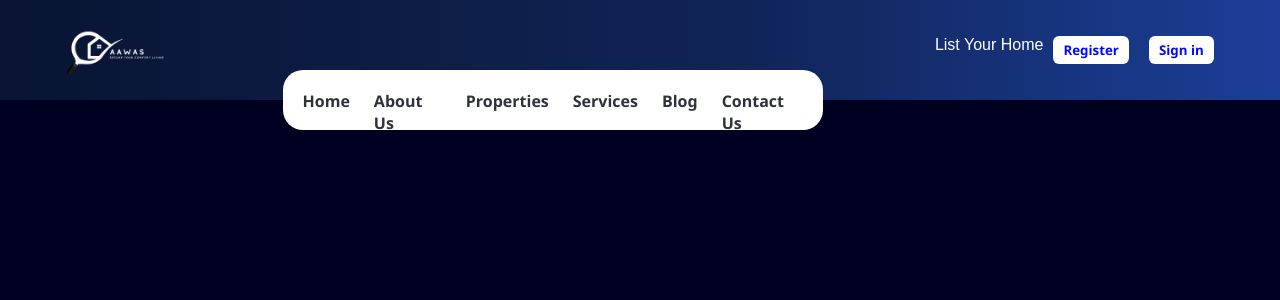
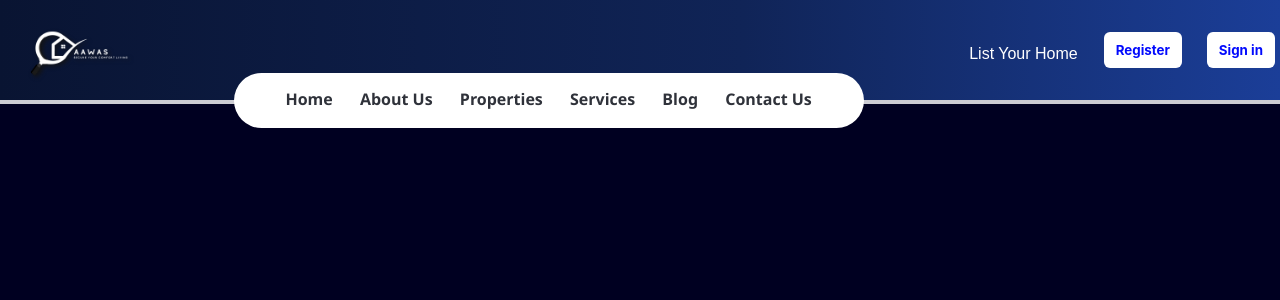
Before and after one commit to Mausam10/Aawas, a PHP site: page /Home.html in a window 1280 px wide. Shown: the top 300 px of the page. Run offline with PHP 8.4, Linux system fonts and the light colour scheme.

Commit message:
Separation line

```diff
--- a/Home.html
+++ b/Home.html
@@ -23,10 +23,11 @@
 
             <div class="flex">
                 <div class="list">List Your Home</div>
-                <button class="btn">Register</button>
-                <button class="btn">Sign in</button>
+                <button class="btn-reg">Register</button>
+                <button class="btn-sign">Sign in</button>
             </div>
         </nav>
+        <div class="separation"></div>
     </header>
     <section>
 
--- a/style1.css
+++ b/style1.css
@@ -25,6 +25,9 @@ nav img{
   width: 114px;
   position: relative;
   z-index: 10;
+  filter: drop-shadow(2px 2px 2px #131313);
+  margin-left: 20px;
+
 }
 /* .logo{
     width: 100px;
@@ -38,21 +41,24 @@ nav img{
 nav ul{
     list-style: none;
     display: flex;
-    gap: 1.5rem;
+    gap: 1.7rem;
     justify-content: center;
     position: relative;
 
 }
 nav .menu{
     justify-content: center;
-    height: 20px;
+    height: 25px;
     background-color: White;
     margin-top: 100px;
-    padding: 20px;
-    width: 500px;
-    border-radius: 20px;
+    margin-left: auto;
+    margin-right: auto;
+    padding: 15px;
+    width: 600px;
+    border-radius: 30px;
     box-shadow: 0 6;
     position: relative;
+    border: none;
 }
 nav ul li{
     display: flex;
@@ -73,17 +79,38 @@ nav ul li a{
 .list{
     align-items: center;
     justify-content: space-between;
-    margin-top: 10px;
+    margin-top: 12px;
+    margin-right: 15px;
+    padding:6px;
 }
-.btn{
+.btn-reg{
 background-color: #ffffff;
 color: rgb(2, 10, 253);
-margin: 10px;
-padding: 5px 10px;
+margin: 5px;
+margin-right: 20px;
+padding: 10px 12px;
 border-radius: 6px;
-font-family: 'Segoe UI', Tahoma, Geneva, Verdana, sans-serif;
-font-weight: bold;
+font-family: 'Inter',sans-serif;
+font-weight: bolder;
 position: relative;
 cursor: pointer;
 border: none;
 }
+
+.btn-sign{
+    background-color: #ffffff;
+    color: rgb(2, 10, 253);
+    margin: 5px;
+    padding: 10px 12px;
+    border-radius: 6px;
+    font-family: 'Inter', sans-serif;
+    font-weight: bolder;
+    position: relative;
+    cursor: pointer;
+    border: none;
+    }
+
+.separation{
+    height: 4px;
+    background-color: rgba(255, 255, 255, 0.799);
+  }
```
